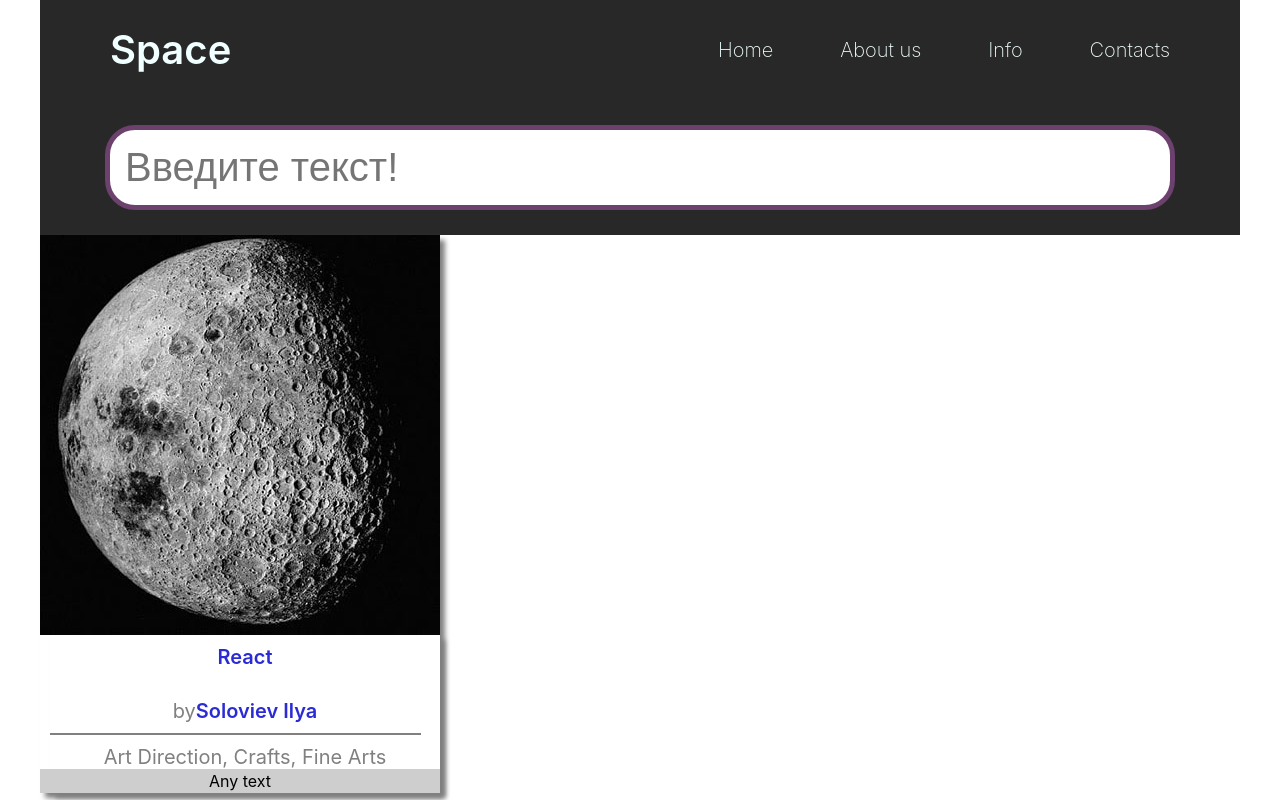
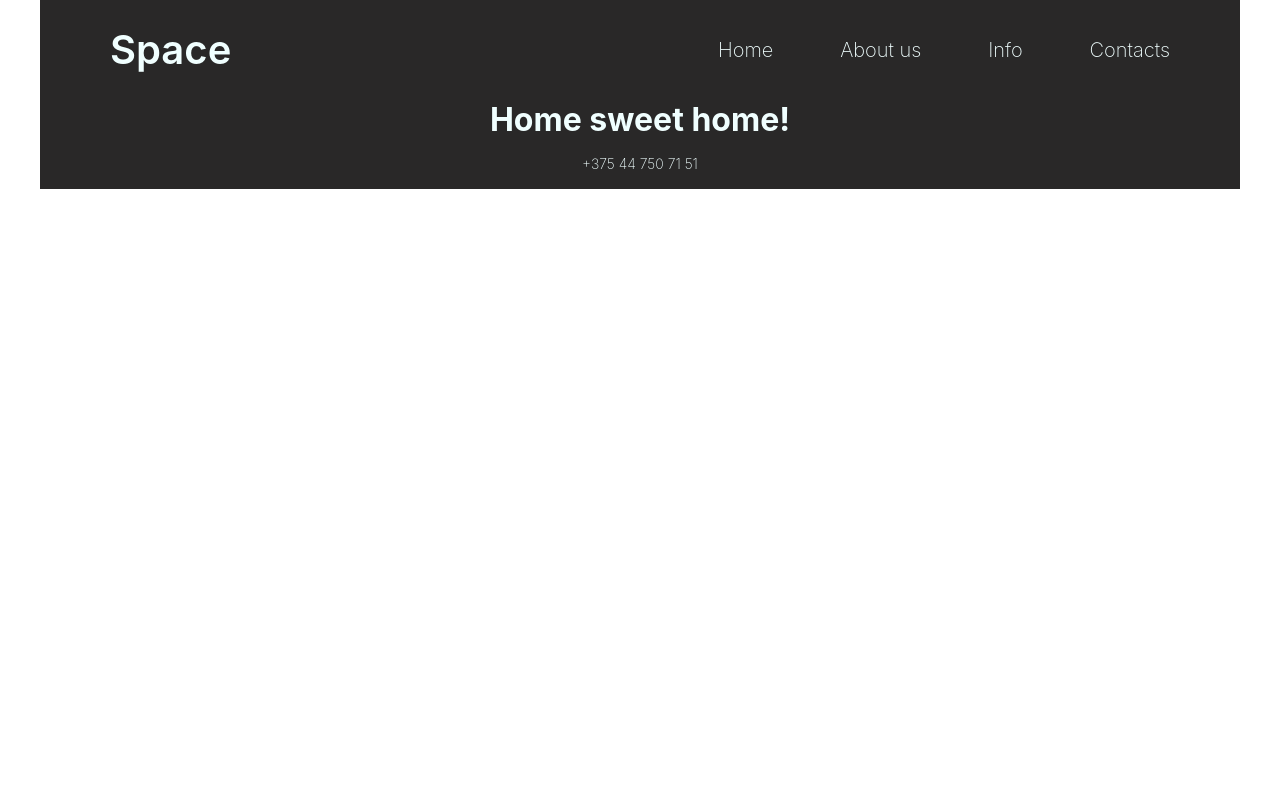
Before and after one commit to Akela89/Max2, a React (Create React App) app: page / in a window 1280 px wide. Built offline with nearby package versions, Linux system fonts and the light colour scheme.

Commit message:
add route in projeckt

```diff
--- a/package.json
+++ b/package.json
@@ -8,6 +8,7 @@
     "@testing-library/user-event": "^13.5.0",
     "react": "^18.2.0",
     "react-dom": "^18.2.0",
+    "react-router-dom": "^6.8.2",
     "react-scripts": "5.0.1",
     "web-vitals": "^2.1.4"
   },
--- a/src/App.js
+++ b/src/App.js
@@ -1,15 +1,36 @@
-
 import './App.css';
-import SearchBar from './components/SearchBar';
-import Card from './components/Card';
 import Header from './components/Header';
+import AboutUs from './components/AboutUs';
+import Info from './components/Info';
+import Contacts from './components/Contacts';
+import {Routes, Route, Link} from 'react-router-dom';
+import HomePage from './components/HomePage';
 
 function App() {
   return (
     <div className="App">
-      <Header/>
-      <SearchBar/>
-      <Card/>
+   <Header/>
+
+    <Routes>
+        <Route path='/' element={<HomePage/>}/>
+        <Route path='/AboutUs' element={<AboutUs/>}/>
+        <Route path='/Info' element={<Info/>}/>
+        <Route path='/Contacts' element={<Contacts/>}/>
+        <Route path='*' element={<NotFoundPage/>}/>
+      </Routes>
+    </div>
+
+  );
+
+}
+
+function NotFoundPage() {
+  return (
+    <div>
+      <h2>Nothing to see here!</h2>
+      <p>
+        <Link to="/">Go to the home page</Link>
+      </p>
     </div>
   );
 }
--- /dev/null
+++ b/src/components/AboutUs.jsx
@@ -0,0 +1,12 @@
+import React from "react";
+import classes from './AboutUs.module.css'
+
+const AboutUs = ( ) => {
+    return (
+        <div className={classes.AboutUsWrapper}>
+            <h1 className={classes.AboutUsTitle}>About us</h1>
+            <p className={classes.AboutUsText}>Welcome to the community of space lovers.</p>
+        </div>
+    )
+}
+export default AboutUs;
--- /dev/null
+++ b/src/components/AboutUs.module.css
@@ -0,0 +1,16 @@
+.AboutUsWrapper{
+    background-color: rgb(41, 40, 40);
+    max-width: 1200px;
+}
+
+.AboutUsTitle{
+    color: azure;
+}
+
+.AboutUsText{
+    font-size: 14px;
+    color: azure;
+    font-weight: 200;
+    line-height: 50px;
+    text-decoration: none;
+}
--- /dev/null
+++ b/src/components/Contacts.jsx
@@ -0,0 +1,14 @@
+import React from "react";
+import classes from './Contacts.module.css'
+
+const Contacts = ( ) => {
+    return (
+        <div className={classes.ContactsWrapper}>
+            <h1 className={classes.ContactsTitle}>Contacts</h1>
+            <p className={classes.ContactsText}>
+            +375 44 750 71 51
+            </p>
+        </div>
+    )
+}
+export default Contacts;
--- /dev/null
+++ b/src/components/Contacts.module.css
@@ -0,0 +1,16 @@
+.ContactsWrapper{
+    background-color: rgb(41, 40, 40);
+    max-width: 1200px;
+}
+
+.ContactsTitle{
+    color: azure;
+}
+
+.ContactsText{
+    font-size: 14px;
+    color: azure;
+    font-weight: 200;
+    line-height: 50px;
+    text-decoration: none;
+}
--- a/src/components/Header.jsx
+++ b/src/components/Header.jsx
@@ -1,4 +1,5 @@
 import React from "react";
+import { Link } from "react-router-dom";
 import classes from './Header.module.css'
 
 const Header = ( ) => {
@@ -10,16 +11,16 @@ const Header = ( ) => {
             <nav className={classes.navContainer}>
                 <ul className={classes.navList}>
                     <li className={classes.navItem}>
-                        <a className={classes.textNavItem} href="https://vk.com/i.solovyev89">Home</a>
+                        <a className={classes.textNavItem} href="/">Home</a>
                     </li>
                     <li className={classes.navItem}>
-                        <a className={classes.textNavItem} href="https://vk.com/i.solovyev89">About us</a>
+                        <a className={classes.textNavItem} href="/AboutUs">About us</a>
                     </li>
                     <li className={classes.navItem}>
-                        <a className={classes.textNavItem} href="https://vk.com/i.solovyev89">Info</a>
+                        <a className={classes.textNavItem} href="/Info">Info</a>
                     </li>
                     <li className={classes.navItem}>
-                        <a className={classes.textNavItem} href="https://vk.com/i.solovyev89">Contacts</a>
+                        <a className={classes.textNavItem} href="/Contacts">Contacts</a>
                     </li>
                 </ul>
             </nav>
--- /dev/null
+++ b/src/components/HomePage.jsx
@@ -0,0 +1,14 @@
+import React from "react";
+import classes from './Contacts.module.css'
+
+const HomePage = ( ) => {
+    return (
+        <div className={classes.ContactsWrapper}>
+            <h1 className={classes.ContactsTitle}>Home sweet home!</h1>
+            <p className={classes.ContactsText}>
+            +375 44 750 71 51
+            </p>
+        </div>
+    )
+}
+export default HomePage;
--- /dev/null
+++ b/src/components/Info.jsx
@@ -0,0 +1,14 @@
+import React from "react";
+import classes from './Info.module.css'
+
+const Info = ( ) => {
+    return (
+        <div className={classes.InfoWrapper}>
+            <h1 className={classes.InfoTitle}>Info</h1>
+            <p className={classes.InfoText}>
+            Since 1961, humanity has touched its greatness and was able to take the first step into the unknown...
+            </p>
+        </div>
+    )
+}
+export default Info;
--- /dev/null
+++ b/src/components/Info.module.css
@@ -0,0 +1,16 @@
+.InfoWrapper{
+    background-color: rgb(41, 40, 40);
+    max-width: 1200px;
+}
+
+.InfoTitle{
+    color: azure;
+}
+
+.InfoText{
+    font-size: 14px;
+    color: azure;
+    font-weight: 200;
+    line-height: 50px;
+    text-decoration: none;
+}
--- a/src/index.js
+++ b/src/index.js
@@ -1,5 +1,6 @@
 import React from 'react';
 import ReactDOM from 'react-dom/client';
+import { BrowserRouter } from 'react-router-dom';
 import './index.css';
 import App from './App';
 import reportWebVitals from './reportWebVitals';
@@ -7,7 +8,9 @@ import reportWebVitals from './reportWebVitals';
 const root = ReactDOM.createRoot(document.getElementById('root'));
 root.render(
   <React.StrictMode>
-    <App />
+    <BrowserRouter>
+      <App />
+    </BrowserRouter>
   </React.StrictMode>
 );
 
```
Also changed, not shown: src/components/NotFoundPage.jsx (added, +14 -0 lines), src/assets/luna.png (deleted), 1 other file (tests, documents, lock files or other folders).
